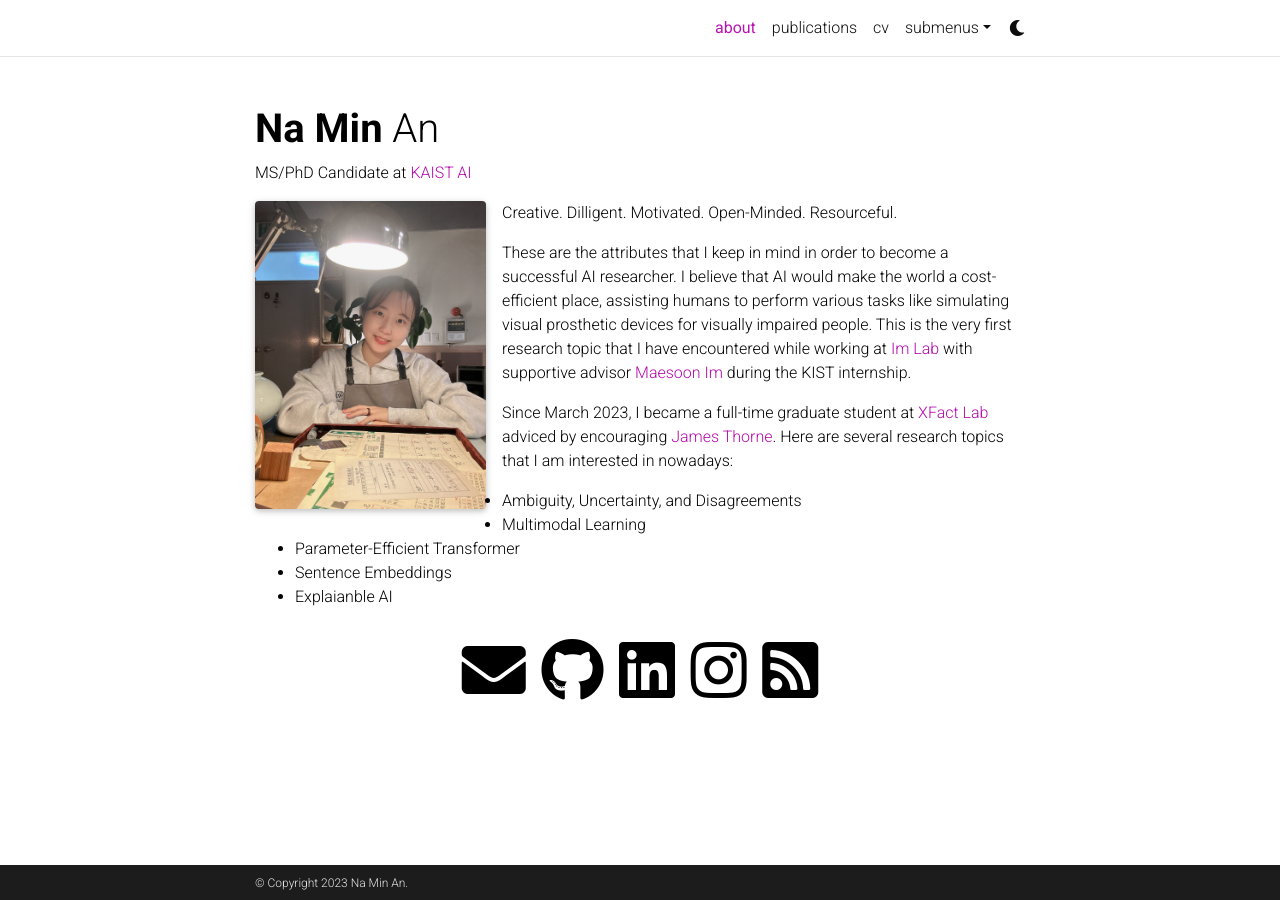
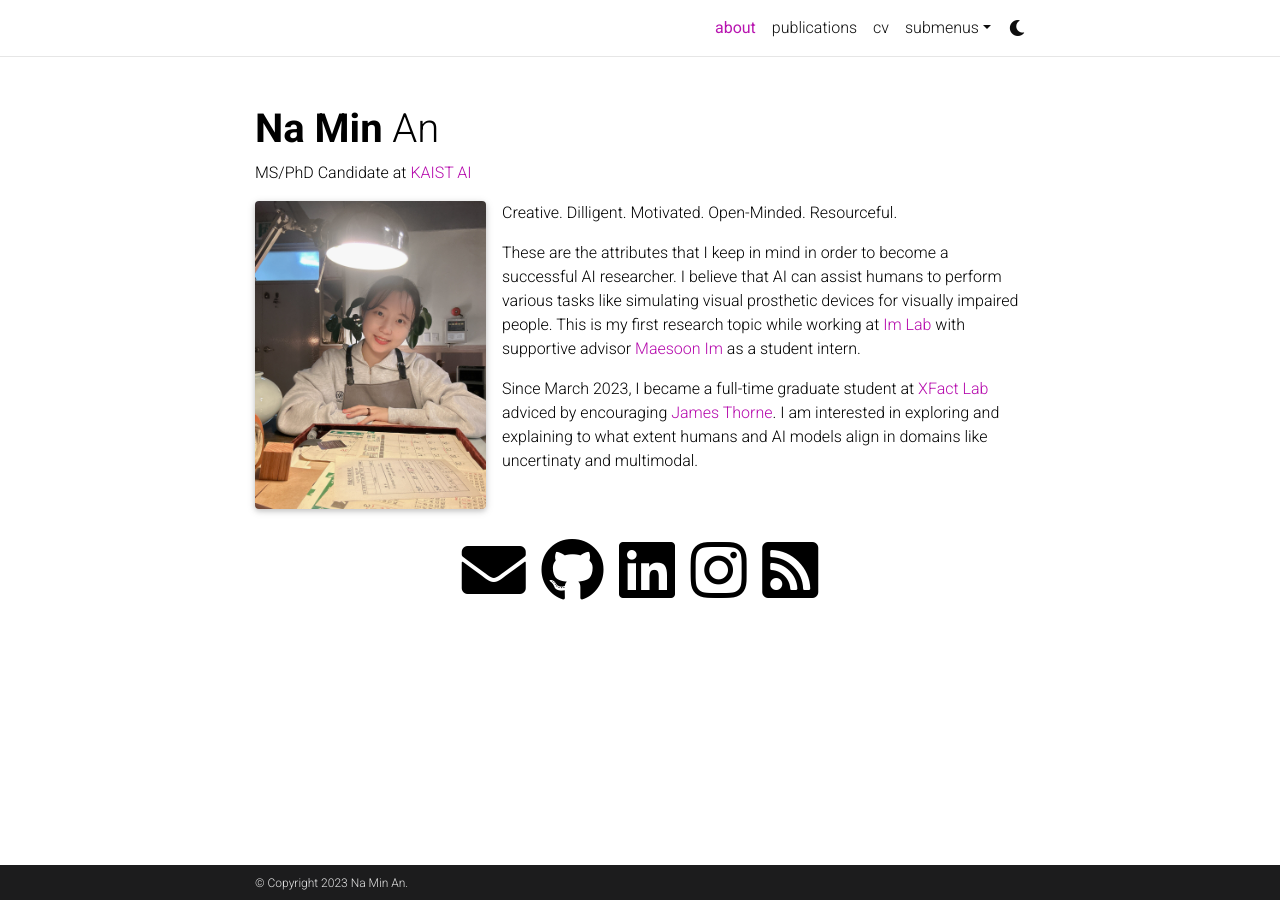
Before and after one commit to namin-an/namin-an.github.io, a Jekyll site: the page built from _pages/about.md, in a window 1280 px wide. Built offline with Jekyll 4.4.1, drawn with Linux system fonts in a browser that asks for light colours; full-size pictures stand in for the smaller copies a plugin makes; comment, search, counter and statistics services are not loaded; a style sheet for code colours, icons or effects is not loaded.

Commit message:
Delete bulletpoints

```diff
--- a/_pages/about.md
+++ b/_pages/about.md
@@ -18,12 +18,6 @@
 
 Creative. Dilligent. Motivated. Open-Minded. Resourceful.
 
-These are the attributes that I keep in mind in order to become a successful AI researcher. I believe that AI would make the world a cost-efficient place, assisting humans to perform various tasks like simulating visual prosthetic devices for visually impaired people. This is the very first research topic that I have encountered while working at <a href='https://imvisionlab.com/'>Im Lab</a> with supportive advisor <a href='https://scholar.google.com/citations?user=jidhBw0AAAAJ&hl=en'>Maesoon Im</a> during the KIST internship.
+These are the attributes that I keep in mind in order to become a successful AI researcher. I believe that AI can assist humans to perform various tasks like simulating visual prosthetic devices for visually impaired people. This is my first research topic while working at <a href='https://imvisionlab.com/'>Im Lab</a> with supportive advisor <a href='https://scholar.google.com/citations?user=jidhBw0AAAAJ&hl=en'>Maesoon Im</a> as a student intern.
 
-Since March 2023, I became a full-time graduate student at <a href='https://xfact.net/'>XFact Lab</a> adviced by encouraging <a href='https://scholar.google.com/citations?user=hao9RrgAAAAJ&hl=en&oi=ao'>James Thorne</a>. Here are several research topics that I am interested in nowadays:
-
-- Ambiguity, Uncertainty, and Disagreements
-- Multimodal Learning
-- Parameter-Efficient Transformer
-- Sentence Embeddings
-- Explaianble AI
+Since March 2023, I became a full-time graduate student at <a href='https://xfact.net/'>XFact Lab</a> adviced by encouraging <a href='https://scholar.google.com/citations?user=hao9RrgAAAAJ&hl=en&oi=ao'>James Thorne</a>. I am interested in exploring and explaining to what extent humans and AI models align in domains like uncertinaty and multimodal.
```
